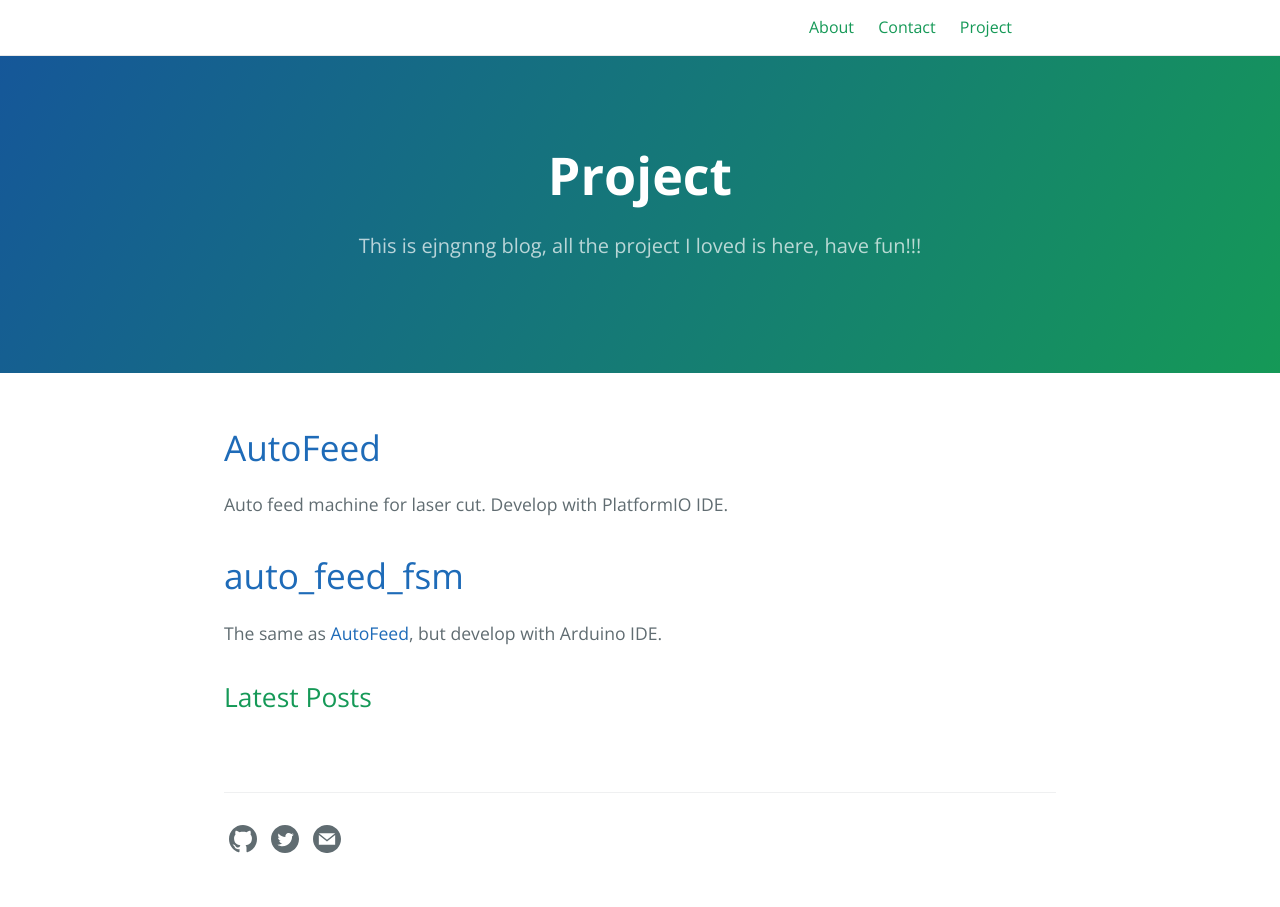
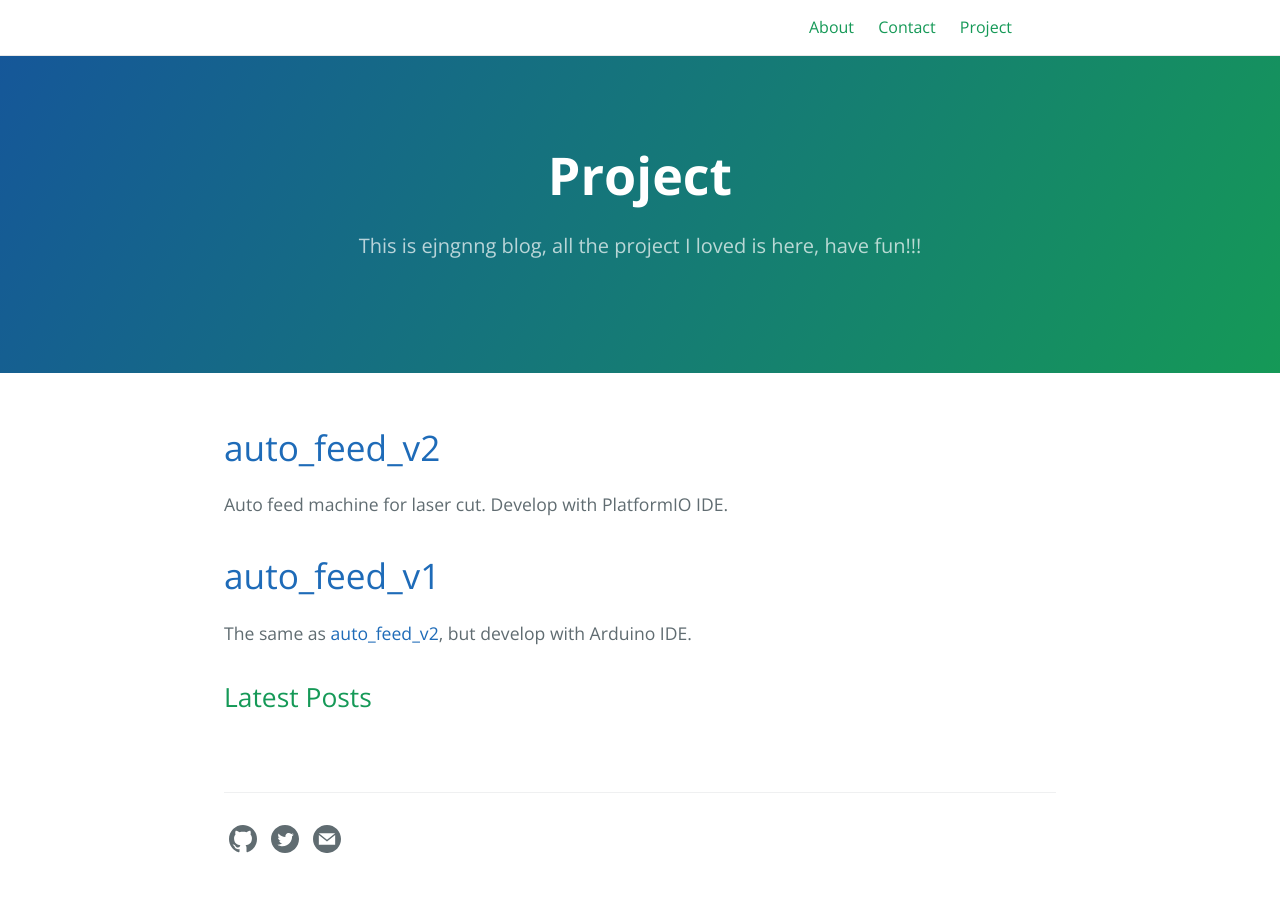
Before and after one commit to ejngnng/ejngnng.github.io, a Jekyll site: the page built from index.md, in a window 1280 px wide. Built offline with Jekyll 4.4.1, drawn with Linux system fonts in a browser that asks for light colours.

Commit message:
Update index.md

```diff
--- a/index.md
+++ b/index.md
@@ -10,11 +10,11 @@ layout: home
 ---
 
 
-# [AutoFeed](https://github.com/ejngnng/auto_feed_fsm)
+# [auto_feed_v2](https://github.com/ejngnng/auto_feed_v2)
 
 Auto feed machine for laser cut. Develop with PlatformIO IDE.
 
 
-# [auto_feed_fsm](https://github.com/ejngnng/auto_feed_fsm)
+# [auto_feed_v1](https://github.com/ejngnng/auto_feed_v1)
 
-The same as [AutoFeed](https://github.com/ejngnng/AutoFeed), but develop with Arduino IDE.
+The same as [auto_feed_v2](https://github.com/ejngnng/auto_feed_v1), but develop with Arduino IDE.
```
